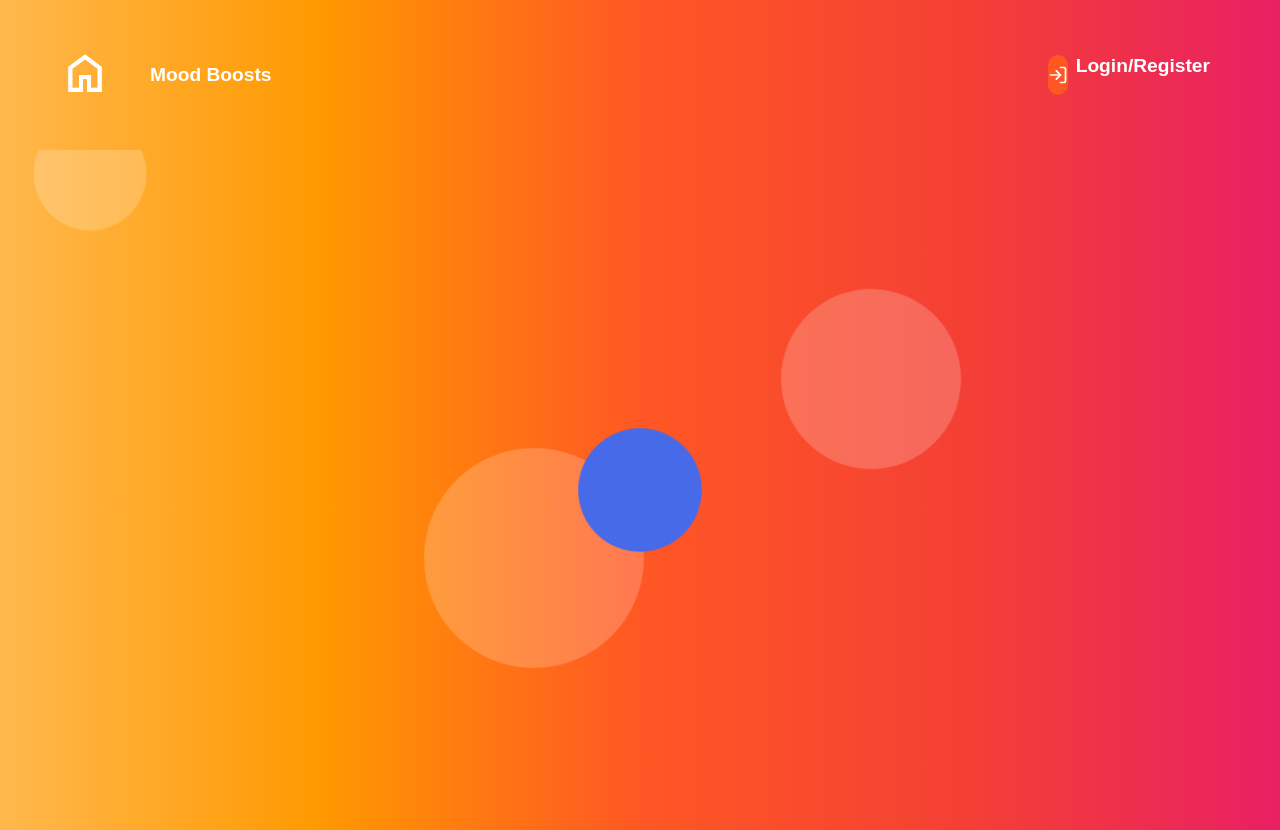
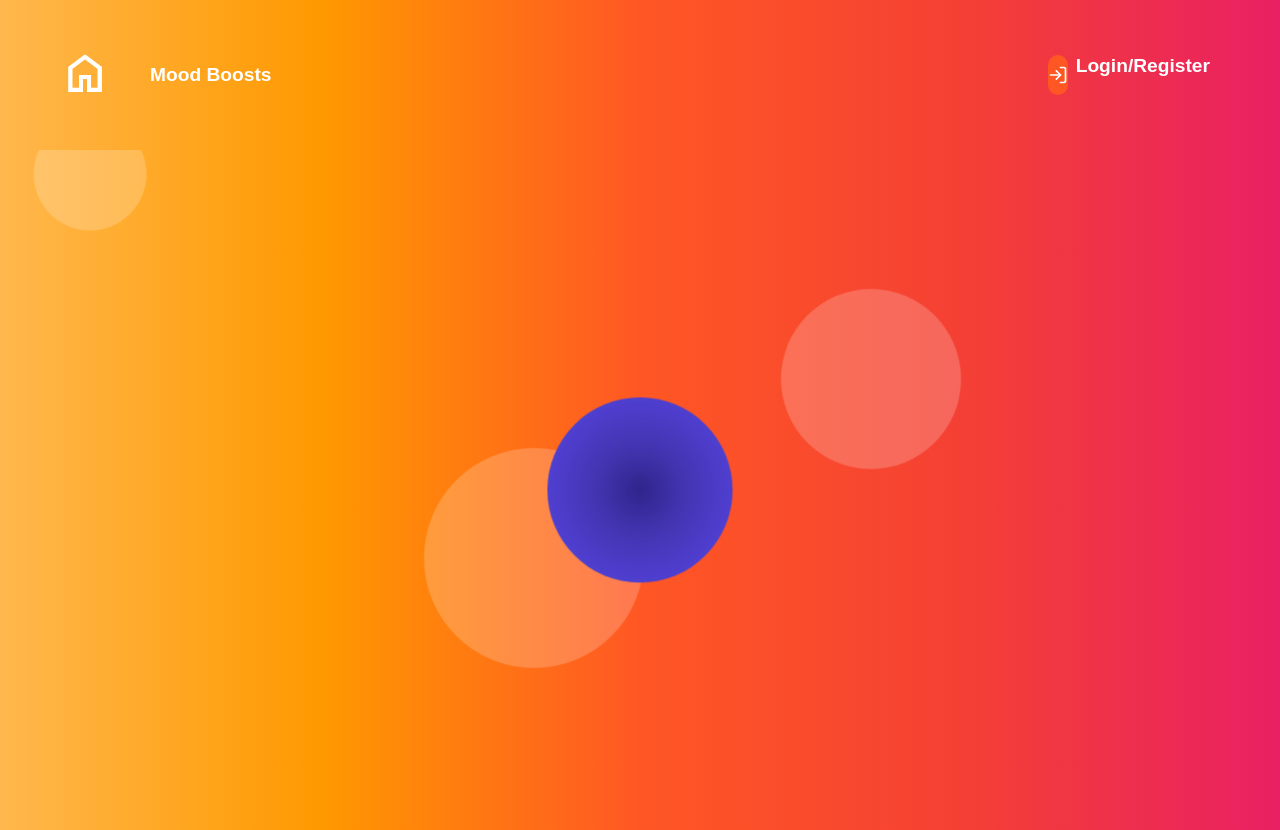
Before and after one commit to TDManning/mood_boost_fe, a React (Create React App) app in the folder mood_boost_fe/: page /breathing in a window 1280 px wide. Built offline with nearby package versions, Linux system fonts and the light colour scheme.

Commit message:
Feat: add radial gradiant to the breathing animation to make it prettier.

```diff
--- a/mood_boost_fe/src/BreathingPage/BreathingPage.css
+++ b/mood_boost_fe/src/BreathingPage/BreathingPage.css
@@ -25,10 +25,10 @@ body, html {
 }
 
 .breathing-circle {
-    width: 100px;
-    height: 100px;
+    width: 150px;
+    height: 150px;
     border-radius: 50%;
-    background-color: rgb(71, 106, 233);
+    background: radial-gradient(farthest-corner, #30248c, #4335b1, #4f3ece, #4054d8);
     animation: breath 10s infinite alternate;
     z-index: 1;
 }
```
